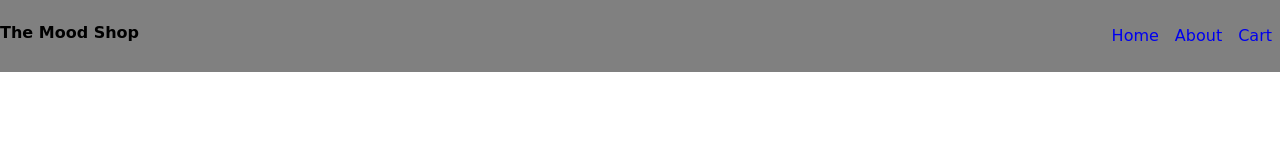
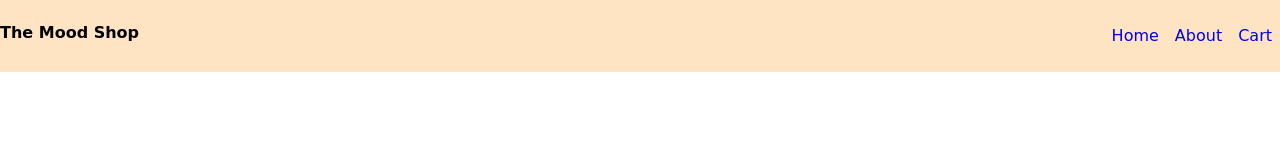
Before and after one commit to CodyThomasCrump/mood_shop, a plain HTML site: page index.html in a window 1280 px wide. Drawn offline with Linux system fonts and the light colour scheme.

Commit message:
Changed the background color

```diff
--- a/resources/css/style.css
+++ b/resources/css/style.css
@@ -9,7 +9,7 @@ body {
   display: flex;
   flex-direction: row;
   justify-content: space-between;
-  background-color: gray;
+  background-color: bisque;
 }
 
 .page-header ul {
```
